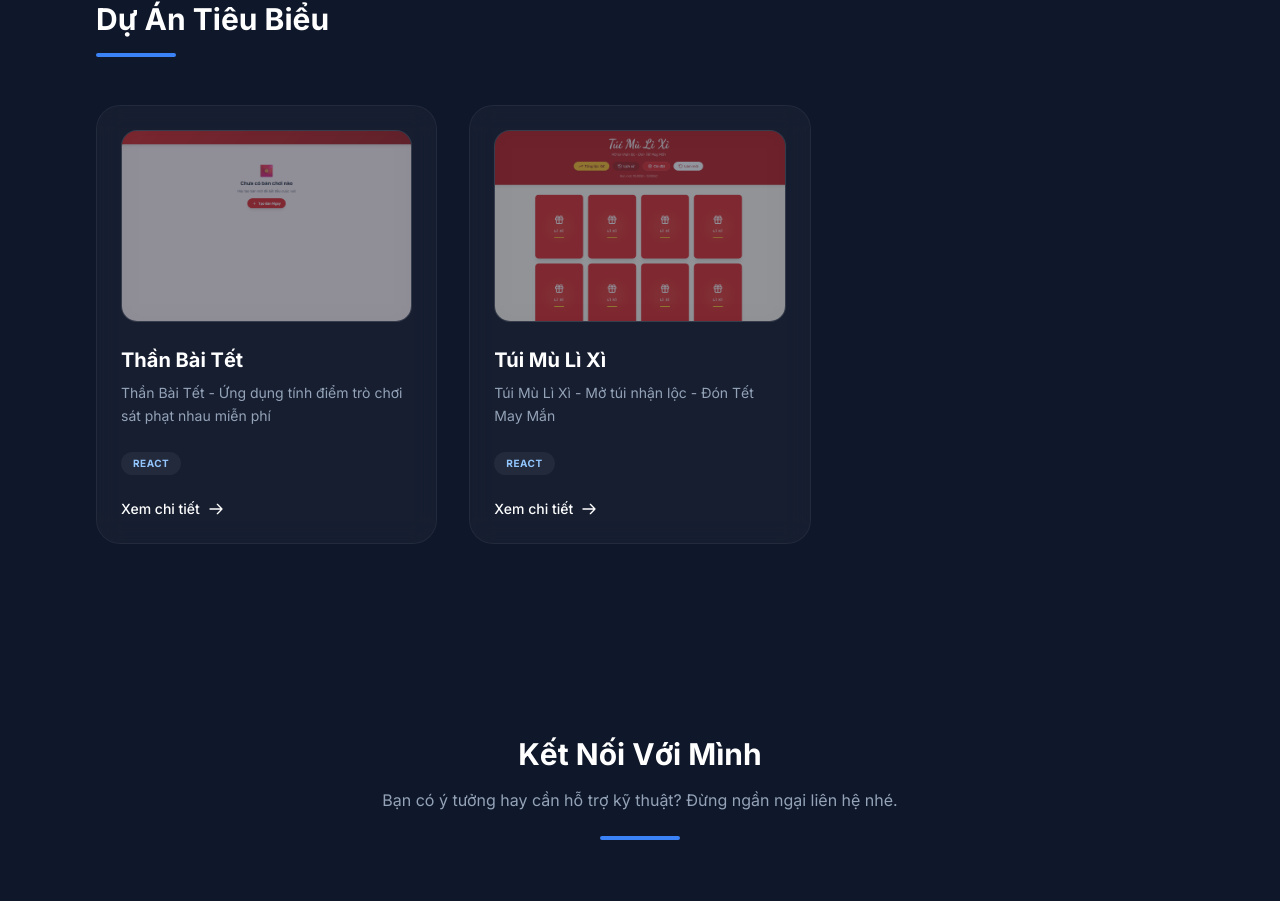
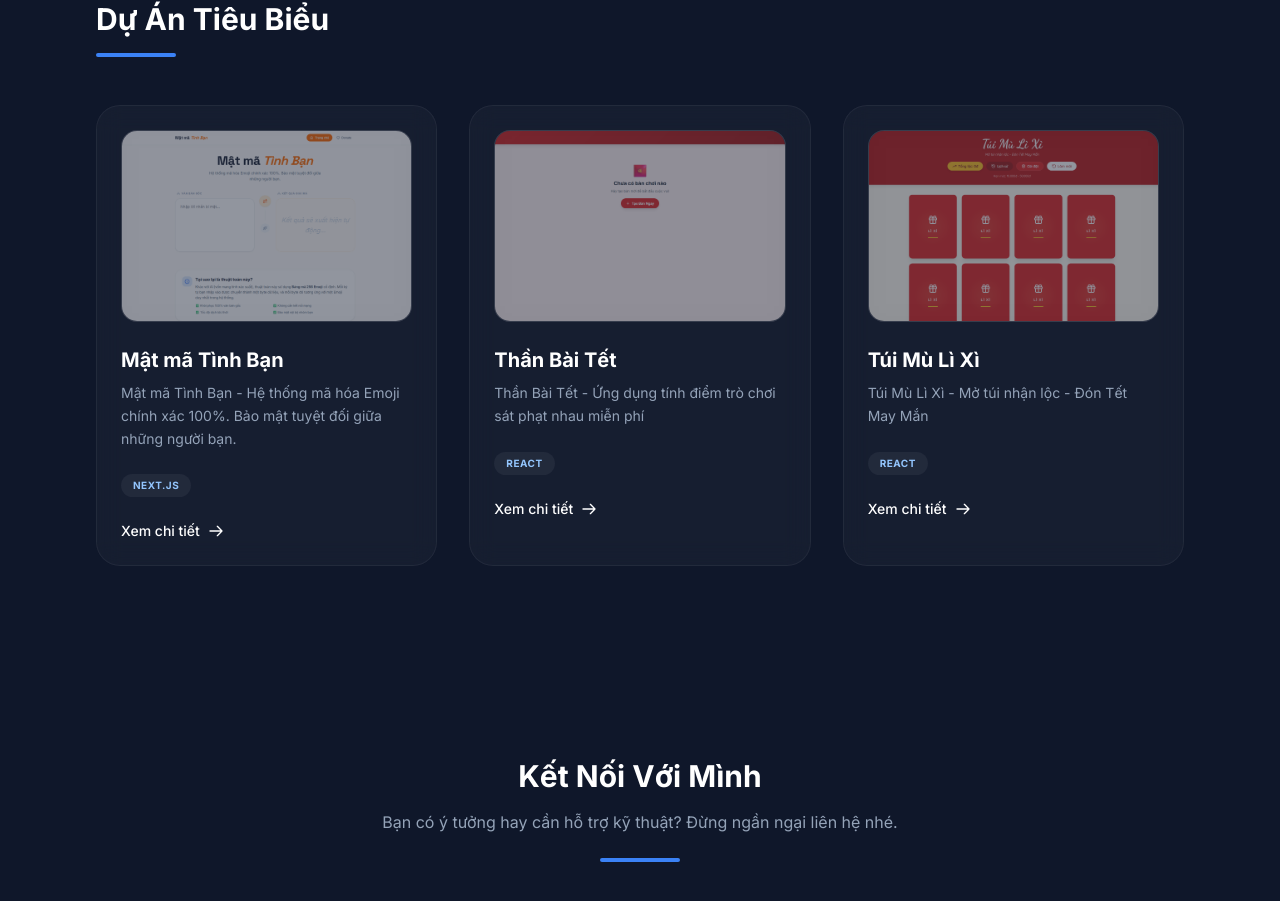
Before and after one commit to hml69/pgh, a React (Vite) app: page / in a window 1280 px wide. Shown: the part 1612-2513 px from the top of the page. Built offline with nearby package versions, Linux system fonts and the light colour scheme.

Commit message:
Update constants.ts

```diff
--- a/constants.ts
+++ b/constants.ts
@@ -13,6 +13,13 @@ export const SKILLS: Skill[] = [
 // Added PROJECTS constant as required by ProjectsSection.tsx
 export const PROJECTS: Project[] = [
   {
+    images:'/images/matmatinhban.png',
+    title: 'Mật mã Tình Bạn',
+    description: 'Mật mã Tình Bạn - Hệ thống mã hóa Emoji chính xác 100%. Bảo mật tuyệt đối giữa những người bạn.',
+    tags: ['Next.js'],
+    link: 'https://matmatinhban.vercel.app/'
+  },
+  {
     images:'/images/thanbaitet.png',
     title: 'Thần Bài Tết',
     description: 'Thần Bài Tết - Ứng dụng tính điểm trò chơi sát phạt nhau miễn phí',
```
